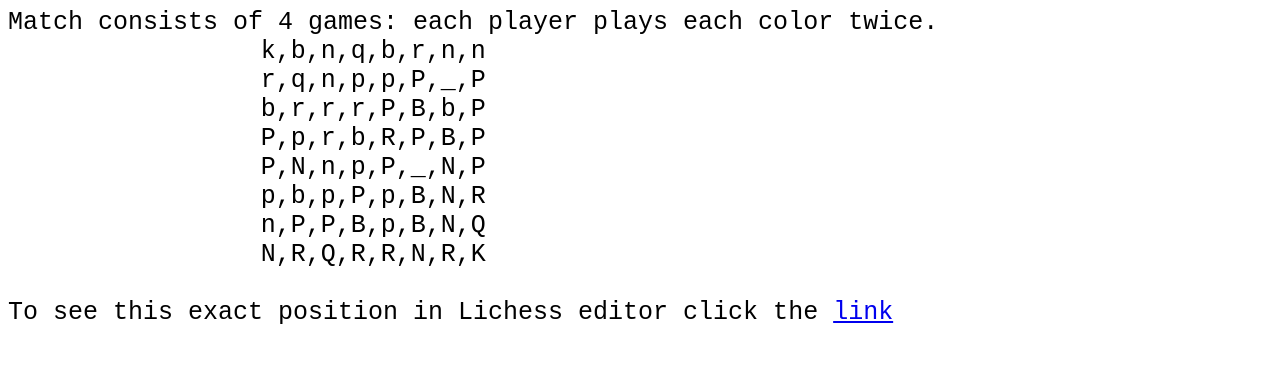
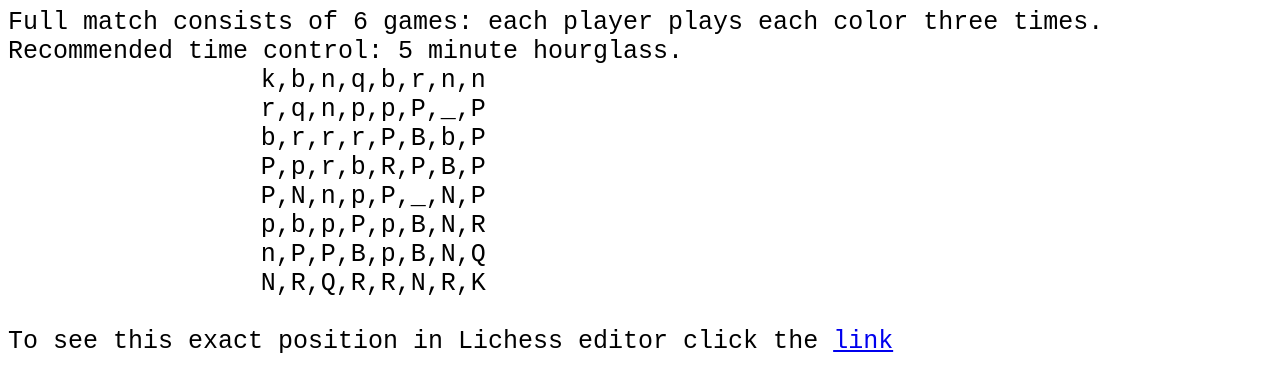
Before and after one commit to Nikita-Babich/heavy-chess2, a plain HTML site: page index.html in a window 1280 px wide. Drawn offline with Linux system fonts and the light colour scheme; a web font is replaced by a local one.

Commit message:
Update index.html

```diff
--- a/index.html
+++ b/index.html
@@ -12,7 +12,7 @@
 		</style>
 	</head>
 <body>
-	Match consists of 4 games: each player plays each color twice.<br>
+	Full match consists of 6 games: each player plays each color three times. Recommended time control: 5 minute hourglass.<br>
 	<div id='output1'></div>
 	<br>
 	<div id='link1'> To see this exact position in Lichess editor click the </div>
```
